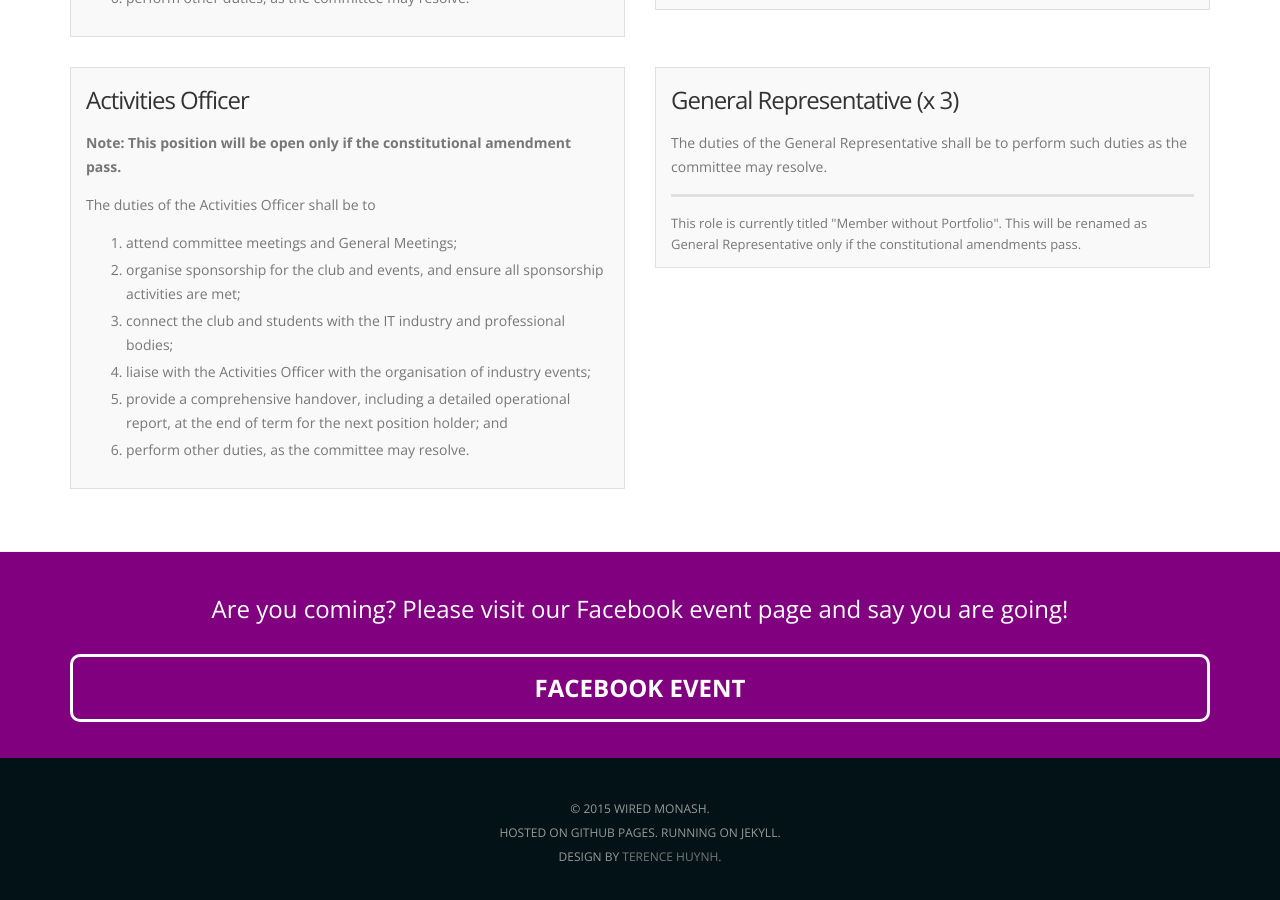
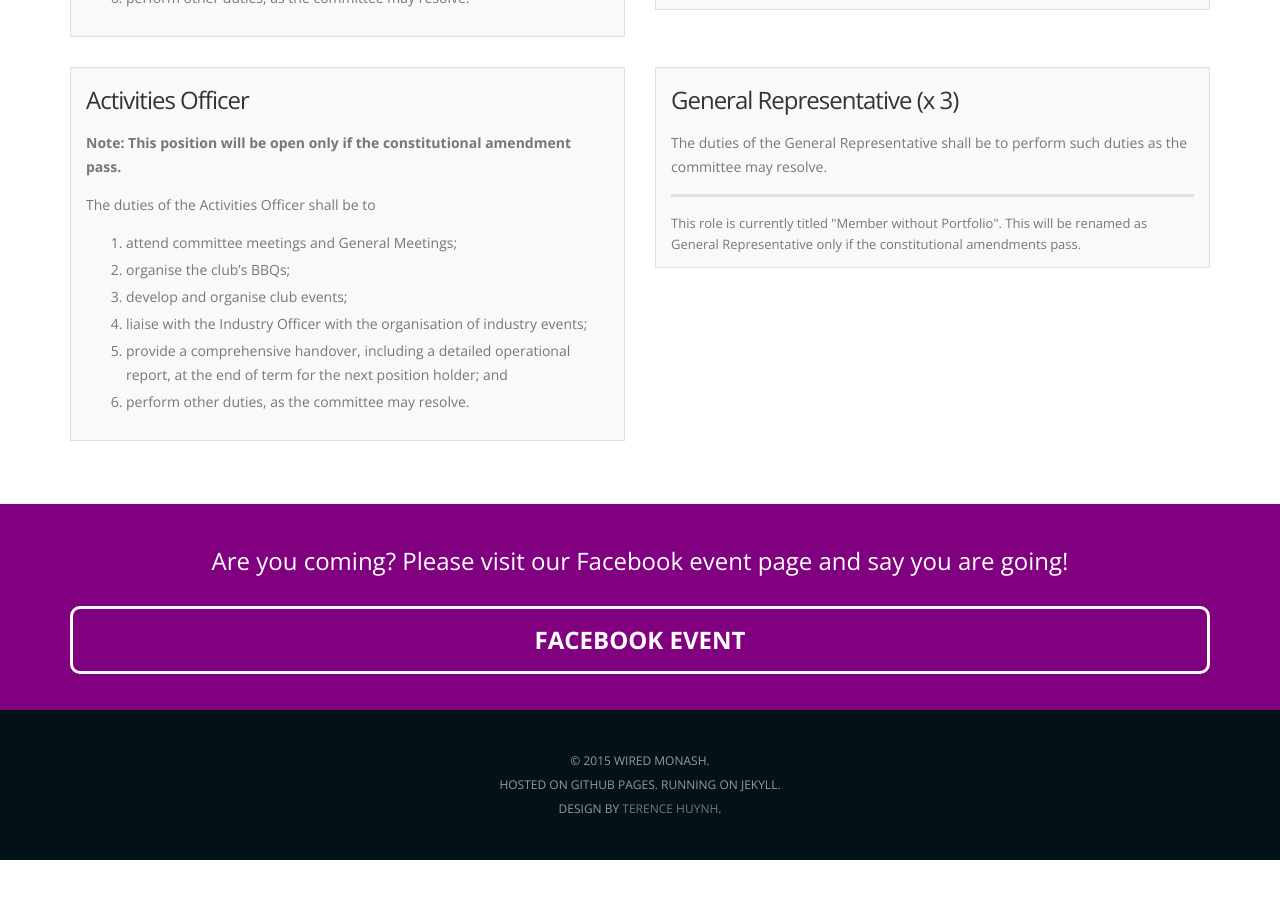
Before and after one commit to wiredmonash/wiredmonash.github.io, a Jekyll site: the page built from agm-2015/election.html, in a window 1280 px wide and 900 px high, scrolled down 2446 px. Built offline with Jekyll 4.4.1, drawn with Linux system fonts in a browser that asks for light colours; nearby versions of some CDN libraries; after the commit the page ends 3306 px from its top, so only the background shows below that.

Commit message:
Fix Activities Officer in AGM Election, promote AGM on site

```diff
--- a/_includes/header.html
+++ b/_includes/header.html
@@ -6,7 +6,8 @@
     <div class="menu" id="wired-nav">
       <a href="{{site.url}}" class="nav-button"><i class="fa fa-bars"></i></a>
       <ul id="main-nav">
-        <li><a href="{{site.url}}/join/">Join Us</a></li>
+        <!--<li><a href="{{site.url}}/join/">Join Us</a></li>-->
+        <li><a href="{{site.url}}/agm-2015/">AGM 2015</a></li>
         <li><a href="{{site.url}}/get-involved/">Get Involved</a></li>
         <li><a href="{{site.url}}/events/">Events</a></li>
         <li><a href="{{site.url}}/sponsors/">Sponsors</a></li>
--- a/agm-2015/election.html
+++ b/agm-2015/election.html
@@ -159,9 +159,9 @@ section: election
           <p>The duties of the Activities Officer shall be to</p>
           <ol>
             <li>attend committee meetings and General Meetings;</li>
-            <li>organise sponsorship for the club and events, and ensure all sponsorship activities are met;</li>
-            <li>connect the club and students with the IT industry and professional bodies;</li>
-            <li>liaise with the Activities Officer with the organisation of industry events;</li>
+            <li>organise the club’s BBQs;</li>
+            <li>develop and organise club events;</li>
+            <li>liaise with the Industry Officer with the organisation of industry events;</li>
             <li>provide a comprehensive handover, including a detailed operational report, at the end of term for the next position holder; and</li>
             <li>perform other duties, as the committee may resolve.</li>
           </ol>
```
Also changed, not shown: events.html (+56 -32 lines).
